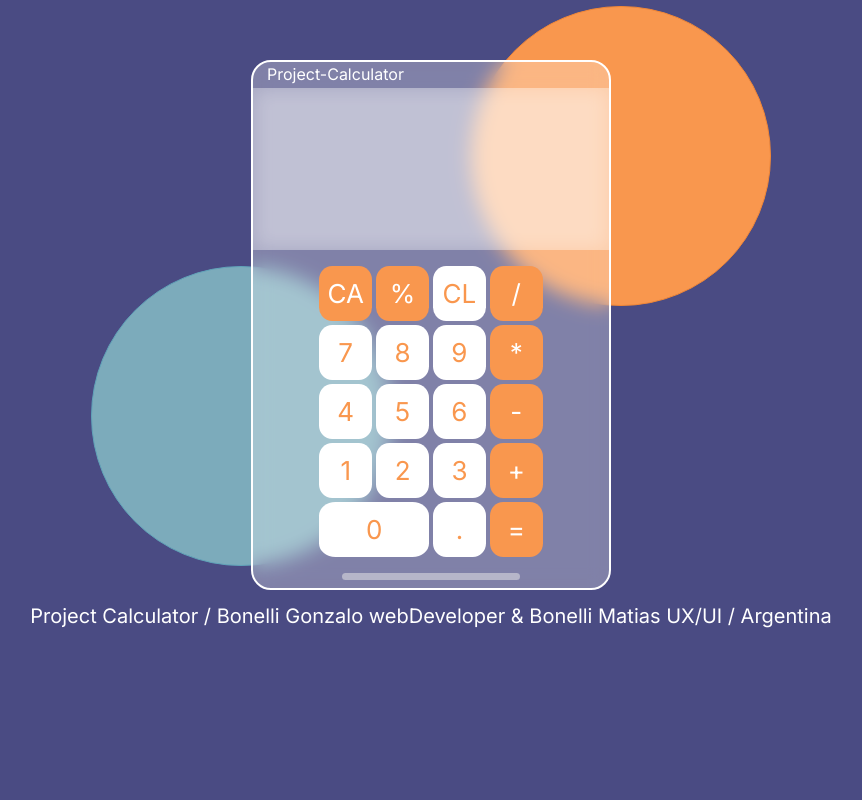
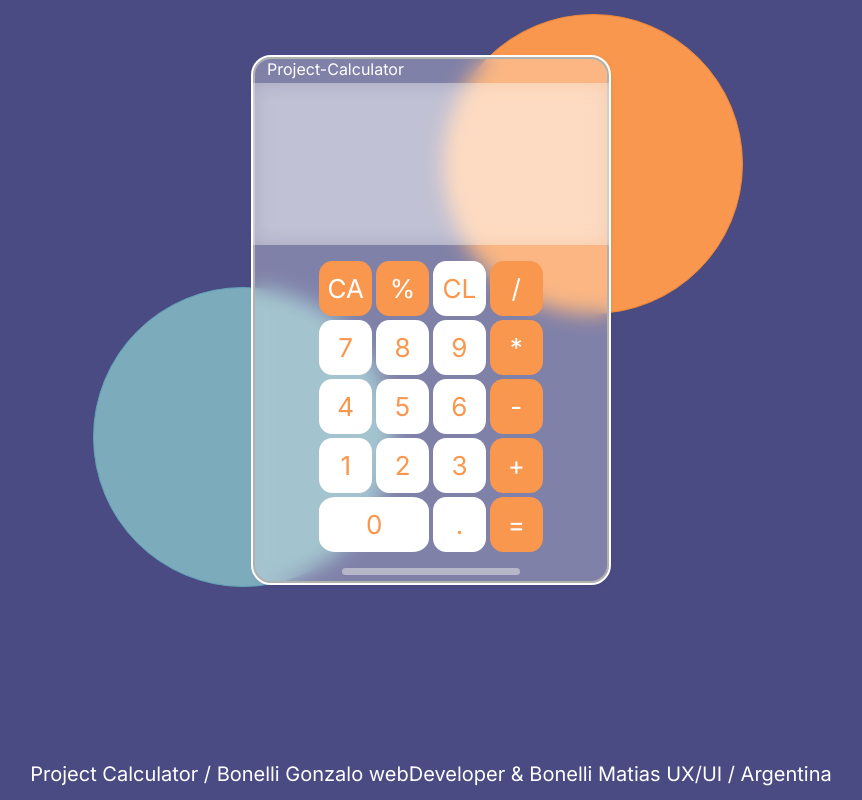
Before and after one commit to biosma/Project-Calculator, a plain HTML site: page index.html in a window 1280 px wide. Shown: the whole page, without its empty margins (209-1071 px from the left). Drawn offline with Linux system fonts and the light colour scheme.

Commit message:
Add files via upload
Cuasi Responsive, a mejorar obviamente

```diff
--- a/index.html
+++ b/index.html
@@ -12,6 +12,7 @@
 <body>
     <main class="main">
         <div class="shape"></div>
+        <div class="shape-2"></div>
         <div class = 'conteiner'>
             <p class="brand">Project-Calculator</p>
             <div class='pantalla'>
@@ -41,7 +42,6 @@
             </div>
             <div class="shape-3"></div>
         </div>
-        <div class="shape-2"></div>
         <footer class="footer">Project Calculator / Bonelli Gonzalo webDeveloper & Bonelli Matias UX/UI / Argentina</footer>
     </main>
     <script src="script.js"></script>
--- a/styles.css
+++ b/styles.css
@@ -23,10 +23,11 @@ body {
     height: 75vh;
     min-height: 500px;
     padding: 10px;
-    margin-top: 50px;
+    margin-top: 20px;
 }
 .shape, .shape-2{
     min-width: 300px;
+    min-height: 300px;
 }
 .shape{
     content: "";
@@ -34,8 +35,8 @@ body {
     z-index: -5;
     width: 300px;
     height: 300px;
-    top: -6.5rem;
-    left: 20rem;
+    top: -6rem;
+    left: 12rem;
     background-color: #F9974E;
     border: 1px solid #f18736;
     border-radius: 50% 50% 50% 50% / 50% 50% 50% 50%;
@@ -46,14 +47,14 @@ body {
     z-index: -5;
     width: 300px;
     height: 300px;
-    top: 3.5rem;
-    left: -20rem;
+    top: 4.5rem;
+    left: -13rem;
     background-color: #7CABBB;
     border: 1px solid #60a3b9;
     border-radius: 50% 50% 50% 50% / 50% 50% 50% 50%;
 }
 .conteiner{
-    position: relative;
+    position: absolute;
     z-index: 5;
     height: 530px;
     width: 360px;
@@ -67,6 +68,8 @@ body {
 	backdrop-filter: blur(10px);
     border: 2px solid #ffffff;
     border-radius: 20px;
+    box-shadow: inset 0px 0px 0px 2px #b1b1b1,
+                1px 1px 11px -10px #000000;
 }
 .brand{
     display: flex;
@@ -136,7 +139,7 @@ body {
     border-radius: 25px;
 }
 .footer {
-    position: relative;
+    position: absolute;
     display: flex;
     align-items: center;
     justify-content: center;
@@ -149,4 +152,17 @@ body {
     left: 0;
     gap: 10px;
     padding: 10px;
+    margin-top: 20px;
   }
+  @media (max-width: 767.98px){
+      .conteiner{
+          position: relative;
+      }
+      .shape, .shape-2{
+          display: none;
+      }
+      .footer{
+          font-size: 16px;
+          position: relative;
+      }
+  }
```
